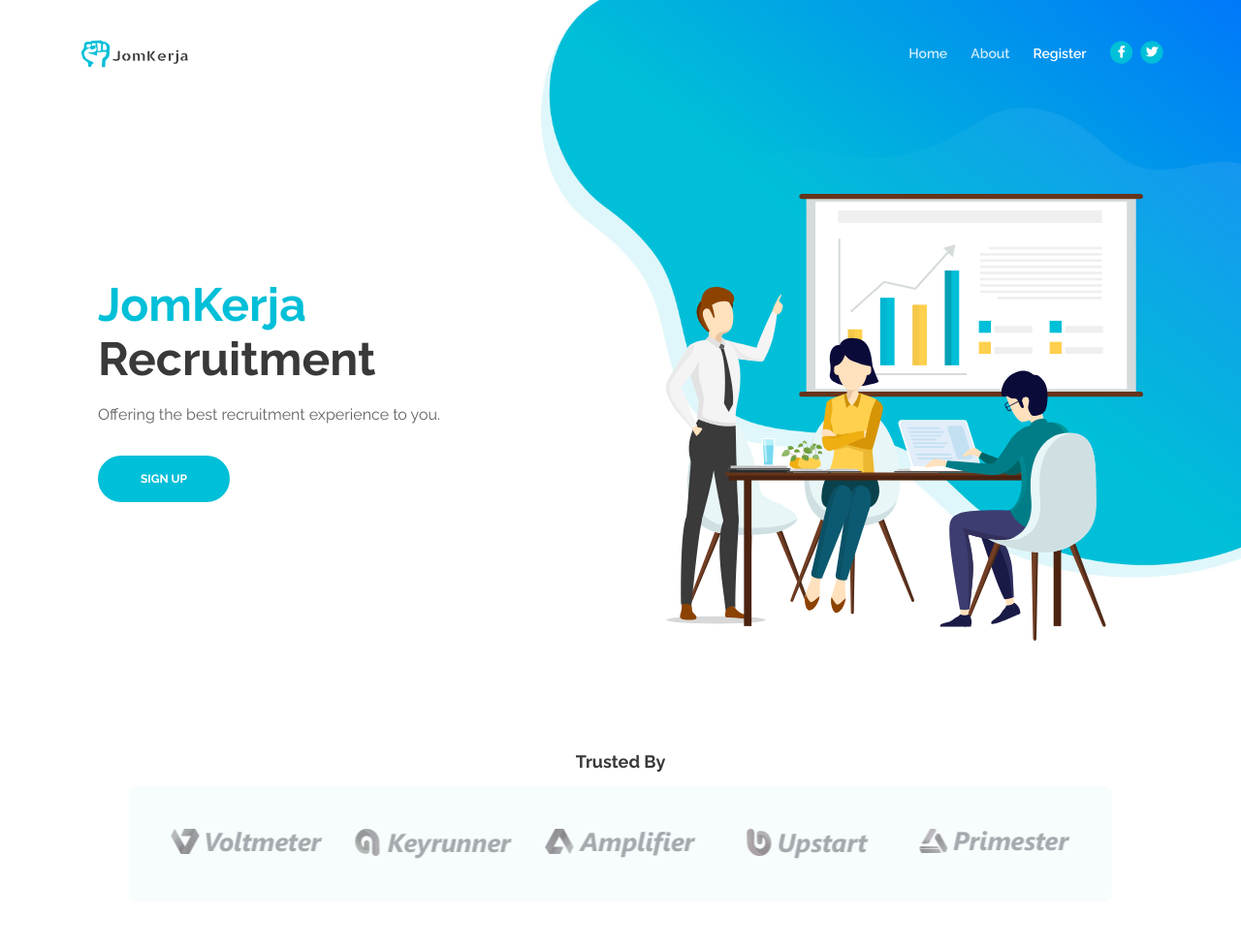
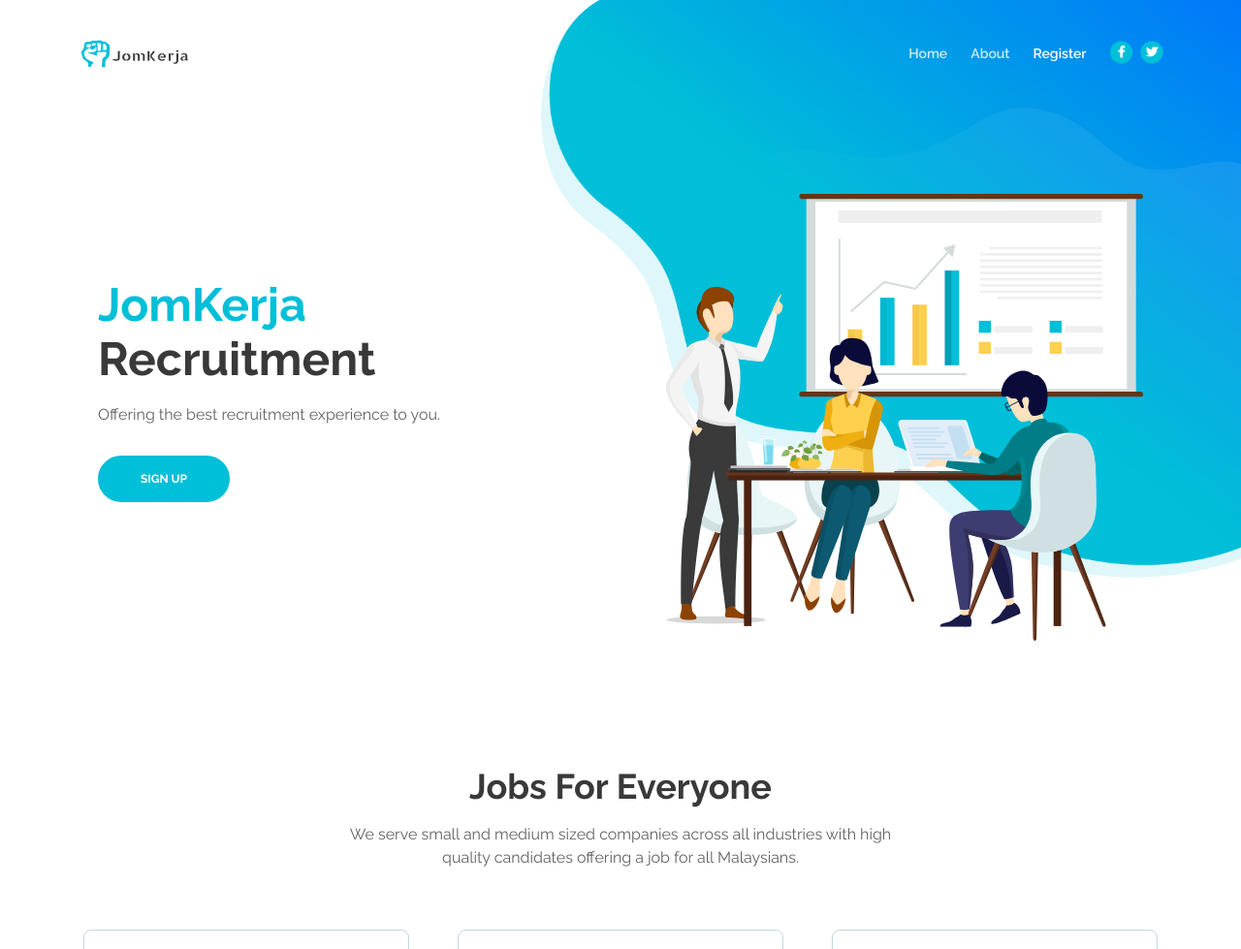
Before and after one commit to jomkerja/jomkerja.github.io, a plain HTML site: page index.html in a window 1280 px wide. Shown: the top 979 px of the page at 97% size. Drawn offline with Linux system fonts and the light colour scheme.

Commit message:
Update index.html

```diff
--- a/index.html
+++ b/index.html
@@ -115,59 +115,6 @@
     <!-- end of header -->
 
 
-    <!-- Customers -->
-    <div class="slider-1">
-        <div class="container">
-            <div class="row">
-                <div class="col-lg-12">
-                    <h5>Trusted By</h5>
-
-                    <!-- Image Slider -->
-                    <div class="slider-container">
-                        <div class="swiper-container image-slider">
-                            <div class="swiper-wrapper">
-                                <div class="swiper-slide">
-                                    <div class="image-container">
-                                        <img class="img-responsive" src="images/customer-logo-1.png" alt="alternative">
-                                    </div>
-                                </div>
-                                <div class="swiper-slide">
-                                    <div class="image-container">
-                                        <img class="img-responsive" src="images/customer-logo-2.png" alt="alternative">
-                                    </div>
-                                </div>
-                                <div class="swiper-slide">
-                                    <div class="image-container">
-                                        <img class="img-responsive" src="images/customer-logo-3.png" alt="alternative">
-                                    </div>
-                                </div>
-                                <div class="swiper-slide">
-                                    <div class="image-container">
-                                        <img class="img-responsive" src="images/customer-logo-4.png" alt="alternative">
-                                    </div>
-                                </div>
-                                <div class="swiper-slide">
-                                    <div class="image-container">
-                                        <img class="img-responsive" src="images/customer-logo-5.png" alt="alternative">
-                                    </div>
-                                </div>
-                                <div class="swiper-slide">
-                                    <div class="image-container">
-                                        <img class="img-responsive" src="images/customer-logo-6.png" alt="alternative">
-                                    </div>
-                                </div>
-                            </div> <!-- end of swiper-wrapper -->
-                        </div> <!-- end of swiper container -->
-                    </div> <!-- end of slider-container -->
-                    <!-- end of image slider -->
-
-                </div> <!-- end of col -->
-            </div> <!-- end of row -->
-        </div> <!-- end of container -->
-    </div> <!-- end of slider-1 -->
-    <!-- end of customers -->
-
-
     <!-- Services -->
     <div id="about" class="cards-1">
         <div class="container">
@@ -221,19 +168,11 @@
     <div id="register" class="form-2">
         <div class="container">
             <div class="row">
-                <div class="col-lg-6">
-                    <div class="text-container">
-                        <h2>Fill in Your Personal Details</h2>
-                        <p>Fill in your personal details and our specialised team will screen your info making sure you are the best fit for the job.</p>
-                        <img class="img-fluid" src="images/details-2-office-team-work.svg" alt="alternative">
-                    </div> <!-- end of text-container -->
+                <div class="col-lg-12">
+                    <h2>Fill in Your Personal Details</h2>
+                    <p class="p-heading p-large">Fill in your personal details and our specialised team will screen your info making sure you are the best fit for the job.</p>
                 </div> <!-- end of col -->
-                <div class="col-lg-6">
-                    <div class="text-container">
-                        <iframe src="https://docs.google.com/forms/d/e/1FAIpQLSd1D4BzsWCCucl9oYzhEisq-wATJ94t4szctO9sbL60F9UiRg/viewform?embedded=true" width="100%" height="575" frameborder="0" marginheight="0" marginwidth="0">Loading…</iframe>
-                        <!-- <img class="img-fluid" src="images/details-1-office-worker.svg" alt="alternative"> -->
-                    </div> <!-- end of image-container -->
-                </div> <!-- end of col -->
+                <iframe src="https://docs.google.com/forms/d/e/1FAIpQLSd1D4BzsWCCucl9oYzhEisq-wATJ94t4szctO9sbL60F9UiRg/viewform?embedded=true" width="100%" height="575" frameborder="0" marginheight="0" marginwidth="0">Loading…</iframe>
             </div> <!-- end of row -->
         </div> <!-- end of container -->
     </div> <!-- end of basic-1 -->
```
